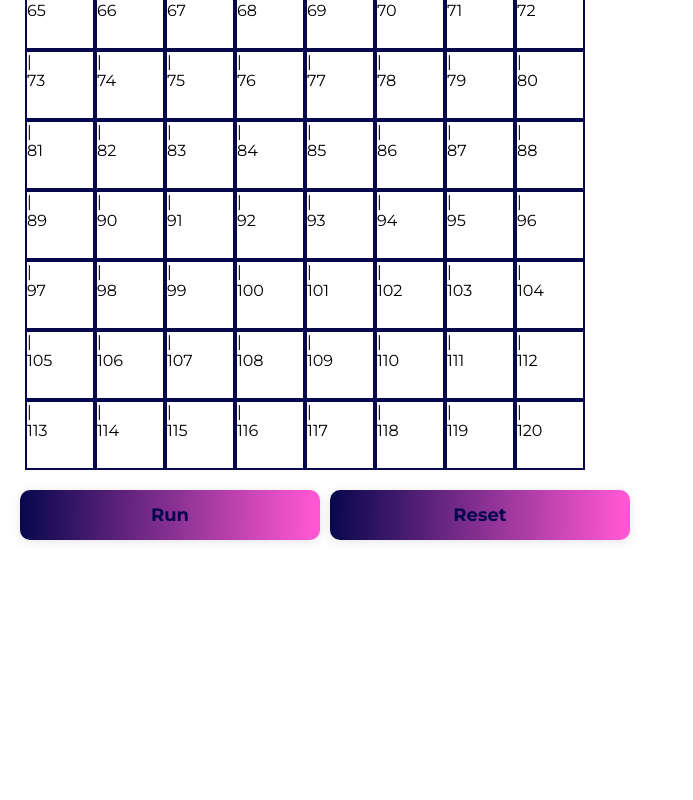
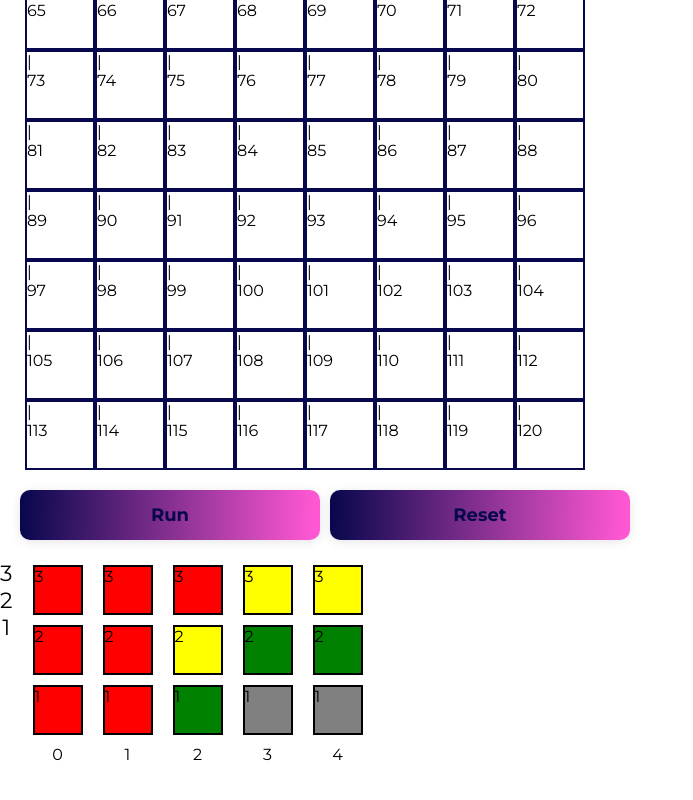
Before and after one commit to brenoamin/process-scheduller, a React (Vite) app: page / in a window 1280 px wide. Shown: the part 1350-2150 px from the top of the page, without its empty margins (0-693 px from the left). Before the commit the page ends 1910 px from the top, so only its background shows below. Built offline with nearby package versions, Linux system fonts and the light colour scheme; the HTML template or start-up script is replaced by a standard one.

Commit message:
feature(wip): create the gantt chart

```diff
--- a/src/App.tsx
+++ b/src/App.tsx
@@ -11,8 +11,90 @@ import { Process } from "./types/Process";
 import { Conditions } from "./types/Conditions";
 import { SchedulerFactory } from "./schedulers";
 import { Method } from "./types/Method";
+import { Gantt } from "./components/Gantt";
+import { ProcessState } from "./types/ProcessState";
 
 function App() {
+  const processStates = [
+    [
+      "NOT_READY",
+      "NOT_READY",
+      "RUNNING",
+      "FINISHED",
+      "FINISHED",
+      "FINISHED",
+      "FINISHED",
+      "FINISHED",
+      "FINISHED",
+      "FINISHED",
+      "FINISHED",
+      "FINISHED",
+      "FINISHED",
+      "FINISHED",
+      "FINISHED",
+      "FINISHED",
+    ],
+    [
+      "NOT_READY",
+      "NOT_READY",
+      "WAITING",
+      "RUNNING",
+      "RUNNING",
+      "RUNNING",
+      "FINISHED",
+      "FINISHED",
+      "FINISHED",
+      "FINISHED",
+      "FINISHED",
+      "FINISHED",
+      "FINISHED",
+      "FINISHED",
+      "FINISHED",
+      "FINISHED",
+    ],
+    [
+      "NOT_READY",
+      "NOT_READY",
+      "NOT_READY",
+      "WAITING",
+      "WAITING",
+      "WAITING",
+      "RUNNING",
+      "RUNNING",
+      "RUNNING",
+      "RUNNING",
+      "RUNNING",
+      "RUNNING",
+      "RUNNING",
+      "RUNNING",
+      "RUNNING",
+      "RUNNING",
+    ],
+  ];
+
+  const convertToProcessState = (state: string): ProcessState => {
+    switch (state) {
+      case "NOT_READY":
+        return ProcessState.NOT_READY;
+      case "RUNNING":
+        return ProcessState.RUNNING;
+      case "WAITING":
+        return ProcessState.WAITING;
+      case "OVERHEAD":
+        return ProcessState.OVERHEAD;
+      case "FINISHED":
+        return ProcessState.FINISHED;
+      case "OVER_TIME":
+        return ProcessState.OVER_TIME;
+      default:
+        throw new Error(`Tipo de estado desconhecido: ${state}`);
+    }
+  };
+
+  const convertedProcessStates: ProcessState[][] = processStates.map(column =>
+    column.map(state => convertToProcessState(state))
+  );
+
   const [processes, setProcesses] = useState<Process[]>([
     new Process(1, 0, 4, 0, 35),
   ]);
@@ -97,6 +179,9 @@ function App() {
             <Reset title="Reset" onClick={() => {}} />
           </div>
         </div>
+        <div className="gantt-chart-view">
+          <Gantt processStates={convertedProcessStates} delay={1000} />
+        </div>
       </div>
     </div>
   );
--- a/src/components/Gantt/index.css
+++ b/src/components/Gantt/index.css
@@ -1,20 +1,49 @@
 .gantt-wrapper {
   display: flex;
-  flex-direction: column;
-  justify-content: flex-end;
-  height: 300px; /* Altura do gráfico, ajuste conforme necessário */
+  flex-direction: row;
+  justify-content: flex-start;
+  height: 300px;
 }
 
 .gantt-cell {
   display: flex;
   flex-direction: column;
-  margin-right: 20px; /* Espaçamento entre colunas, ajuste conforme necessário */
+  margin-right: 20px;
 }
 
 .process {
   width: 50px;
   height: 50px;
   border: 2px solid #000;
-  margin: 5px 0; /* Espaçamento vertical entre processos */
-  transition: top 0.3s; /* Adicione uma transição suave para animações */
+  margin: 5px 0;
+  transition: top 0.3s;
 }
+
+.process-number {
+  display: flex;
+  justify-content: center;
+  align-items: flex-end;
+
+  font-size: 22px;
+}
+
+.time-number {
+  text-align: center;
+  margin-top: 5px;
+}
+
+.not_ready {
+  background-color: red;
+}
+
+.waiting {
+  background-color: yellow;
+}
+
+.running {
+  background-color: green;
+}
+
+.finished {
+  background-color: gray;
+}
--- a/src/components/Gantt/index.tsx
+++ b/src/components/Gantt/index.tsx
@@ -1,29 +1,58 @@
+import "./index.css";
+import { ProcessState } from "../../types/ProcessState";
+import { useEffect, useState } from "react";
 
-import './index.css'
+export type GanttProps = {
+  processStates: ProcessState[][];
+  delay: number;
+};
 
-export const Gantt = () => {
+export const Gantt = ({ processStates, delay }: GanttProps) => {
+  const numRows = processStates.length;
+  const numColumns = processStates[0].length;
+  const [renderedColumns, setRenderedColumns] = useState(0);
+
+  useEffect(() => {
+    const timeout = setTimeout(() => {
+      if (renderedColumns < numColumns) {
+        setRenderedColumns(renderedColumns + 1);
+      }
+    }, delay);
+
+    return () => clearTimeout(timeout);
+  }, [renderedColumns, numColumns, delay]);
+
   return (
     <div className="gantt-wrapper">
+      {/* TODO: Mexer na estilização desses números ou removê-los */}
+      {/* Números dos processos ao lado da primeira coluna */}
       <div className="gantt-cell">
-        <div className="process" style={{ backgroundColor: "blue" }}>
-          Processo 1
-        </div>
-        <div className="process" style={{ backgroundColor: "green" }}>
-          Processo 2
-        </div>
-        <div className="process" style={{ backgroundColor: "orange" }}>
-          Processo 3
-        </div>
-        <div className="process" style={{ backgroundColor: "orange" }}>
-          Processo 4
-        </div>
-        <div className="process" style={{ backgroundColor: "orange" }}>
-          Processo 5
-        </div>
-        <div className="process" style={{ backgroundColor: "orange" }}>
-          Processo 5
-        </div>
+        {[...Array(numRows).keys()].reverse().map((rowIndex) => (
+          <div key={rowIndex} className="process-number">
+            {rowIndex + 1}
+          </div>
+        ))}
       </div>
+      {/* Colunas principais */}
+      {Array.from({ length: renderedColumns })
+        .reverse()
+        .map((_, columnIndex) => (
+          <div key={columnIndex} className="gantt-cell">
+            {processStates
+              .slice()
+              .reverse()
+              .map((row, rowIndex) => (
+                <div
+                  key={rowIndex}
+                  className={`process ${row[columnIndex].toLowerCase()}`}
+                >
+                  {numRows - rowIndex}
+                </div>
+              ))}
+            {/* Número do tempo abaixo da primeira linha */}
+            <div className="time-number">{columnIndex}</div>
+          </div>
+        ))}
     </div>
   );
 };
```
